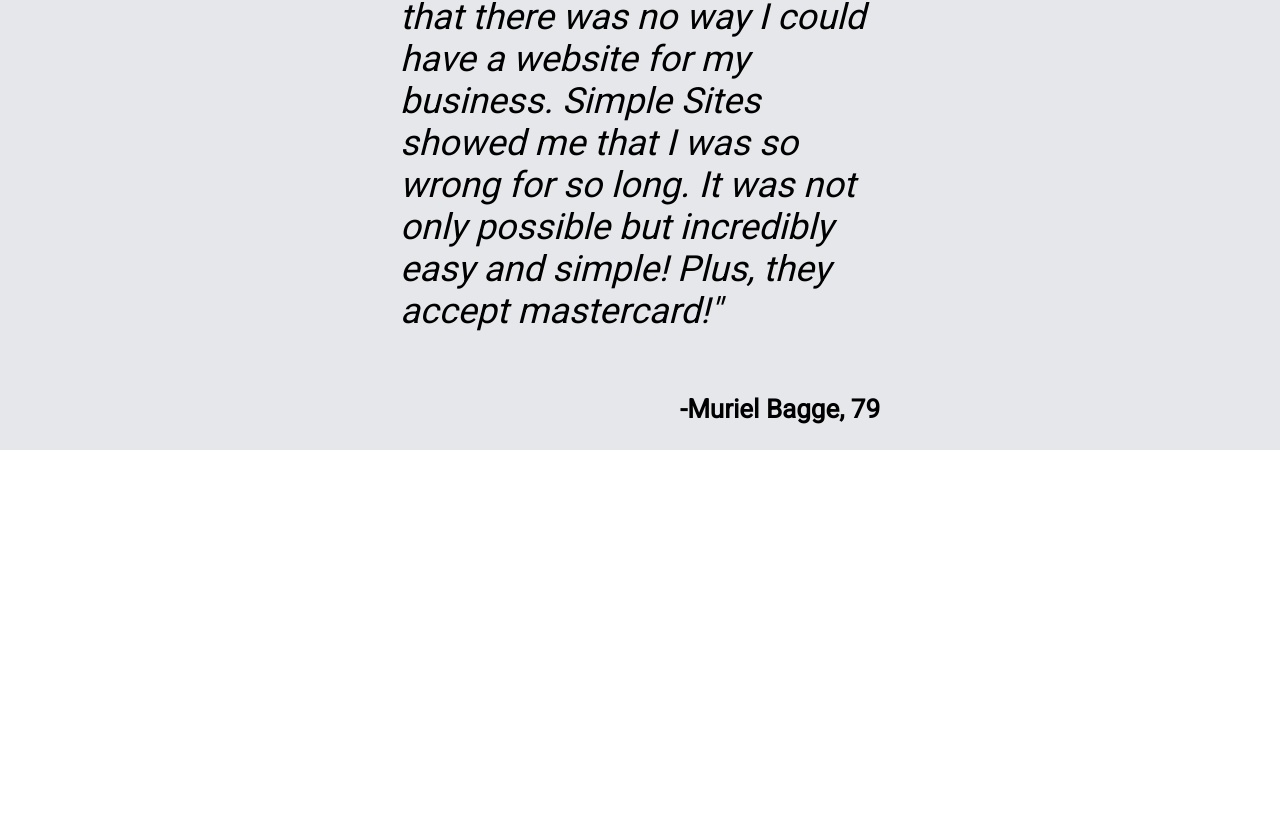
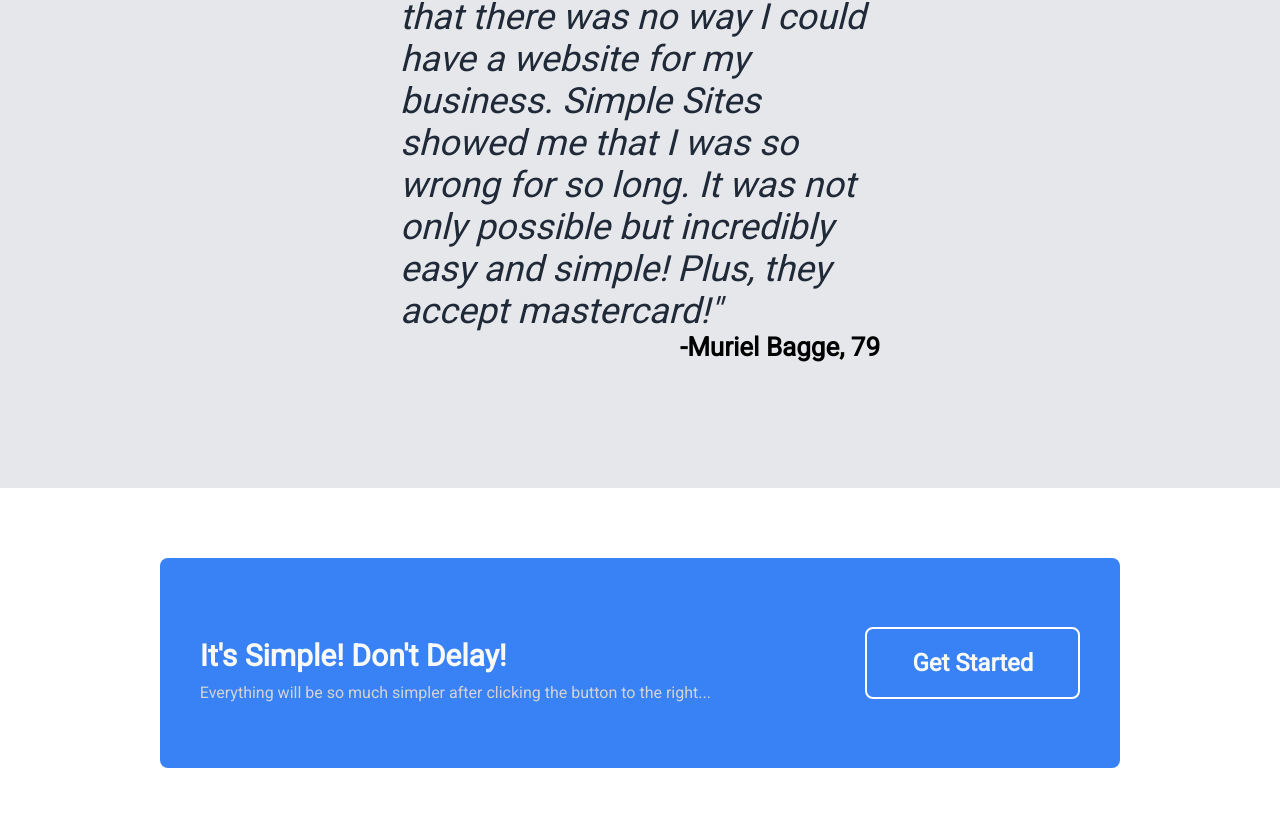
Before and after one commit to newcommit/landing-page, a plain HTML site: page index.html in a window 1280 px wide. Shown: the part 1310-2148 px from the top of the page. Before the commit the page ends 1760 px from the top, so only its background shows below. Drawn offline with Linux system fonts and the light colour scheme.

Commit message:
Change CSS styling in quote section + finish CTA section

```diff
--- a/index.html
+++ b/index.html
@@ -67,5 +67,20 @@
             <p class="quote-person">-Muriel Bagge, 79</p>
         </div>
 
+
+        <div class="cta-container">
+            <div class="cta-box">
+                <div class="cta-text-container">
+                    <p class="cta-text-one">It's Simple! Don't Delay! </p>
+                    <p class="cta-text-two">Everything will be so much simpler after clicking the button to the right...</p>
+                </div>
+                <div class="cta-button">
+                    <button>Get Started</button>
+                </div>
+            </div>
+
+            <div class
+        </div>
+
     </body>
 </html>
--- a/styles.css
+++ b/styles.css
@@ -151,6 +151,7 @@ body {
     flex-direction: column;
     align-items: flex-start;
     flex: 1;
+    padding-bottom: 100px;
 }
 
 .quote-text {
@@ -160,7 +161,9 @@ body {
     padding-right: 400px;
     font-style: italic;
     font-weight: lighter;
-    color: #1F2937
+    color: #1F2937;
+    margin-bottom: 0px;
+    padding-bottom: 0px;
     flex: 1;
 }
 
@@ -172,4 +175,49 @@ body {
     padding-right: 400px;
     justify-self: flex-start;
     font-weight: bolder;
+    margin-top: 0px;
 }
+
+/* CTA */
+
+.cta-container {
+    height: 350px;
+    display: flex;
+    justify-content: center;
+    align-items: center;
+}
+
+.cta-box {
+    background: #3882F6;
+    height: 60%;
+    width: 75%;
+    border-radius: 8px;
+    display: flex;
+    justify-content: space-around;
+    align-items: center;
+    gap: 75px;
+}
+
+.cta-text-one {
+    color: #F9FAF8;
+    font-size: 30px;
+    font-weight: bolder;
+    flex: 1;
+    margin-bottom: 0;
+}
+
+.cta-text-two {
+    color: #d3d3d3;
+    margin-top: 10px;
+}
+
+.cta-button button {
+    background-color: #3882F6;
+    color: #F9FAF8;
+    border: 2px solid white;
+    padding: 20px 45px 20px;
+    border-radius: 8px;
+    margin-top: 0px;
+    font-weight: bolder;
+    font-size: 24px;
+}
```
